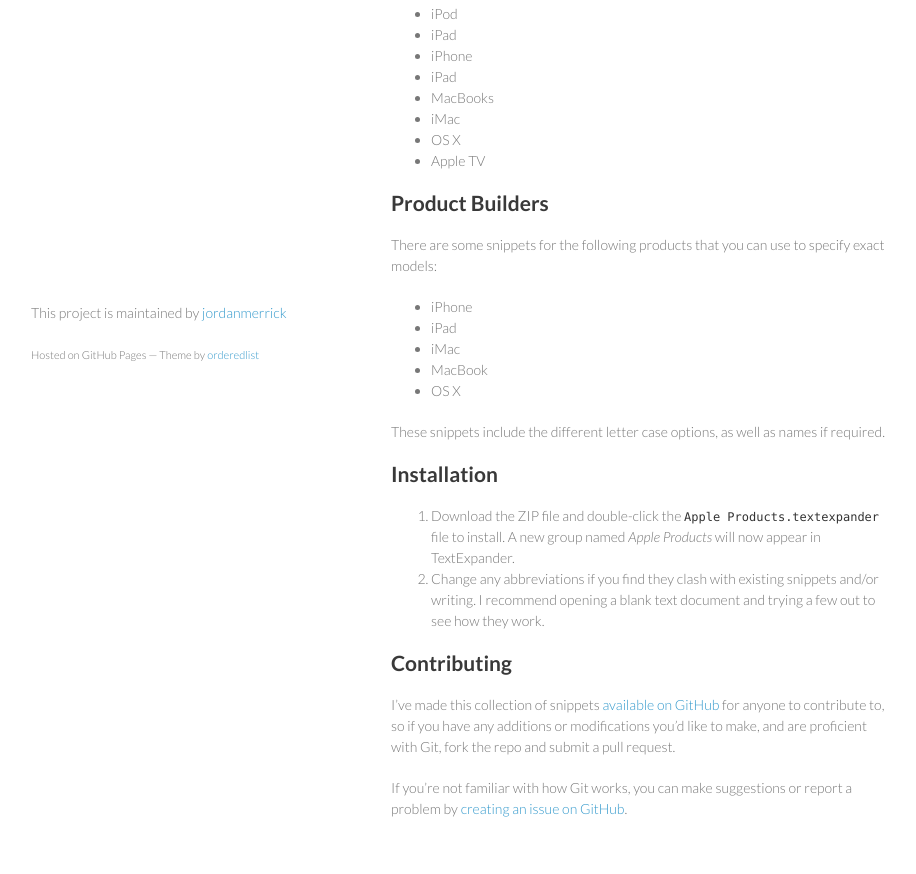
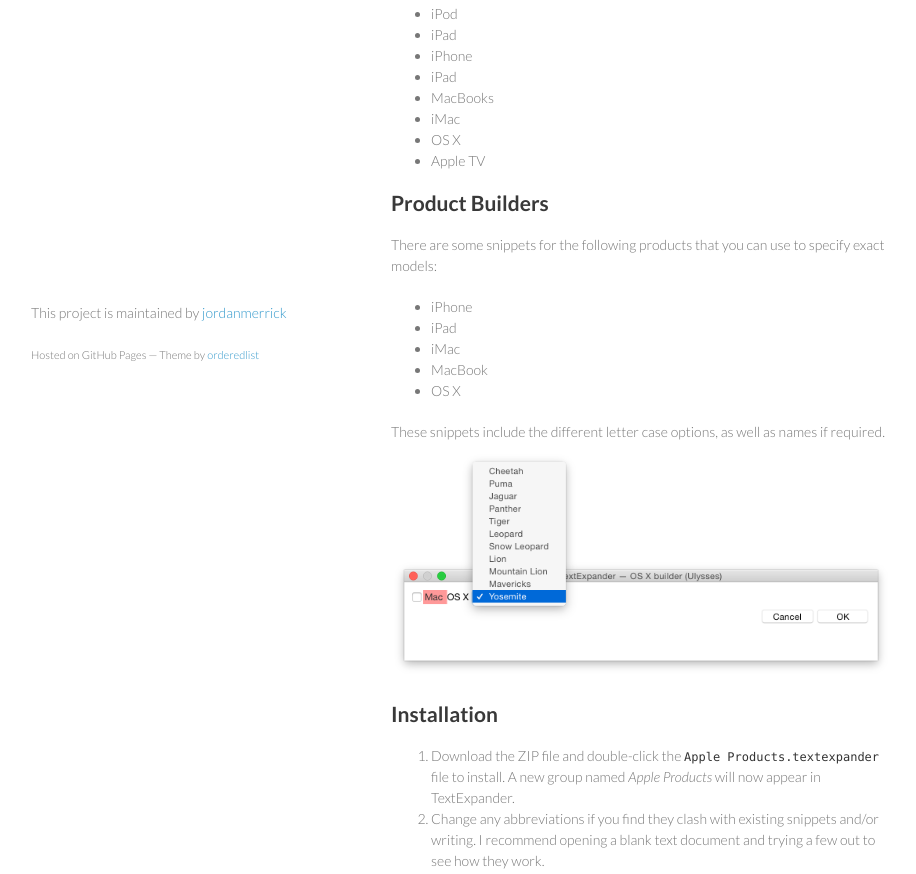
Before and after one commit to jordanmerrick/apple-te-snippet-collection, a plain HTML site: page index.html in a window 1280 px wide. Shown: the part 366-1240 px from the top of the page, without its empty margins (179-1095 px from the left). Drawn offline with Linux system fonts and the light colour scheme.

Commit message:
Create gh-pages branch via GitHub

```diff
--- a/index.html
+++ b/index.html
@@ -64,7 +64,8 @@
 <li>OS X </li>
 </ul>
 
-<p>These snippets include the different letter case options, as well as names if required. </p>
+<p>These snippets include the different letter case options, as well as names if required.
+<img src="apple-snippets-te.png" alt="Product builder"></p>
 
 <h2>
 <a id="installation" class="anchor" href="#installation" aria-hidden="true"><span class="octicon octicon-link"></span></a>Installation</h2>
```
Also changed, not shown: params.json (+1 -1 lines).
